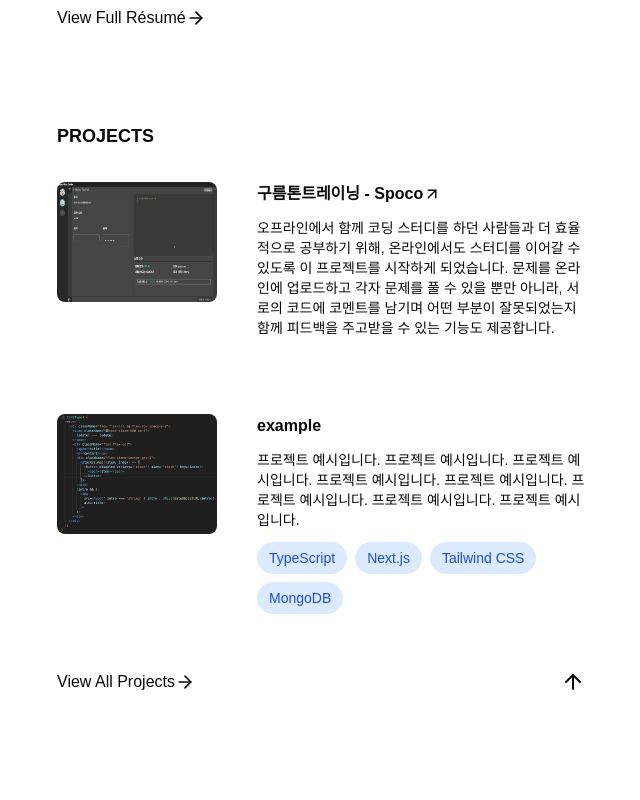
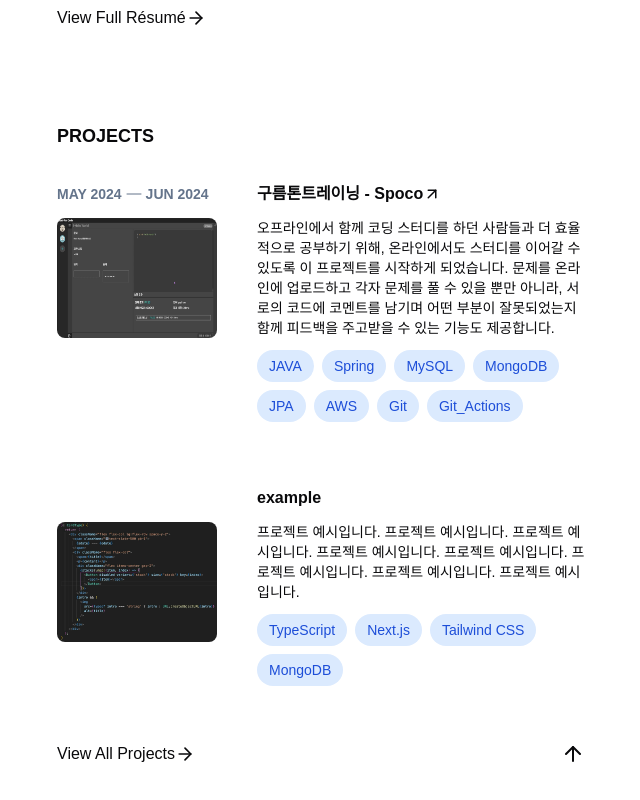
Before and after one commit to Hong-JinSuk/responsive-portfolio, a Next.js app: page /hong-jinsuk in a window 1280 px wide. Shown: the part 1056-1856 px from the top of the page, without its empty margins (583-1223 px from the left). Built offline with nearby package versions, Linux system fonts and the light colour scheme.

Commit message:
feat: add date info in projects

```diff
--- a/src/app/hong-jinsuk/page.tsx
+++ b/src/app/hong-jinsuk/page.tsx
@@ -136,6 +136,8 @@ export default function Page() {
           <div className="flex flex-col group">
             {ProjectsData.map((project, index) => (
               <Card
+                sdate={project.sdate}
+                edate={project.edate}
                 title={project.title}
                 content={project.content}
                 stacks={project.stacks}
--- a/src/components/ui/card.tsx
+++ b/src/components/ui/card.tsx
@@ -28,6 +28,7 @@ export default function Card({
   return (
     <div className={`flex flex-col lg:flex-row ${className}`}>
       <div className="flex flex-col md:flex-row">
+        <div className="flex flex-col">
           {sdate && (
             <div className="min-w-44">
               <span className="text-slate-500 text-sm font-semibold flex items-center">
@@ -35,6 +36,26 @@ export default function Card({
               </span>
             </div>
           )}
+          {intro && (
+            <img
+              src={
+                typeof intro === 'string' ? intro : URL.createObjectURL(intro)
+              }
+              alt={title[lang]}
+              onClick={() => {
+                if (toNavigateImg) {
+                  window.open(toNavigateImg, '_blank');
+                }
+              }}
+              // 반응형으로 이미지 조정할거면 해야할듯
+              className={`min-w-[160px] h-[120px] max-md:w-40 ${
+                !sdate ? 'mt-9' : 'mt-3'
+              } border-3 md:mr-10 border-black rounded-lg max-md:hidden ${
+                toNavigateImg && 'cursor-pointer'
+              } transition transform duration-300 hover:-translate-y-1 hover:shadow-xl hover:dark:shadow-gray-950`}
+            />
+          )}
+        </div>
         <div className="flex flex-col">
           <span
             id={`${title}-${toNavigateTitle}`}
@@ -80,7 +101,7 @@ export default function Card({
               }
             }}
             // 반응형으로 이미지 조정할거면 해야할듯
-            className={`min-w-[160px] h-[120px] border-3 md:mr-10 border-black rounded-lg md:order-first ${
+            className={`md:hidden min-w-[160px] h-[120px] max-md:w-40 max-md:mt-2 border-3 md:mr-10 border-black rounded-lg ${
               toNavigateImg && 'cursor-pointer'
             } transition transform duration-300 hover:-translate-y-1 hover:shadow-xl hover:dark:shadow-gray-950`}
           />
--- a/src/constant/data.ts
+++ b/src/constant/data.ts
@@ -73,7 +73,16 @@ export const ProjectsData: CardType[] = [
       ko: '오프라인에서 함께 코딩 스터디를 하던 사람들과 더 효율적으로 공부하기 위해, 온라인에서도 스터디를 이어갈 수 있도록 이 프로젝트를 시작하게 되었습니다. 문제를 온라인에 업로드하고 각자 문제를 풀 수 있을 뿐만 아니라, 서로의 코드에 코멘트를 남기며 어떤 부분이 잘못되었는지 함께 피드백을 주고받을 수 있는 기능도 제공합니다.',
       eng: 'This project was started to help members of an offline coding study group continue their sessions more efficiently online. Users can upload coding problems, solve them individually, and leave comments on each other’s code to point out mistakes and share feedback.',
     },
-    stacks: [],
+    stacks: [
+      'JAVA',
+      'Spring',
+      'MySQL',
+      'MongoDB',
+      'JPA',
+      'AWS',
+      'Git',
+      'Git_Actions',
+    ],
     intro: ImageList.spoco.src,
     toNavigateTitle: 'https://github.com/study-for-code/Backend',
     toNavigateImg: 'https://www.youtube.com/watch?v=591WiUhtz98',
```
Lines whose indentation alone changed are shown as unchanged.
